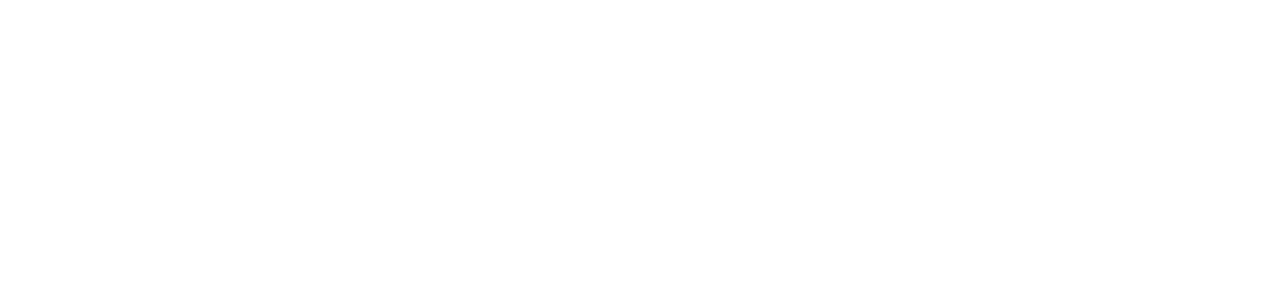
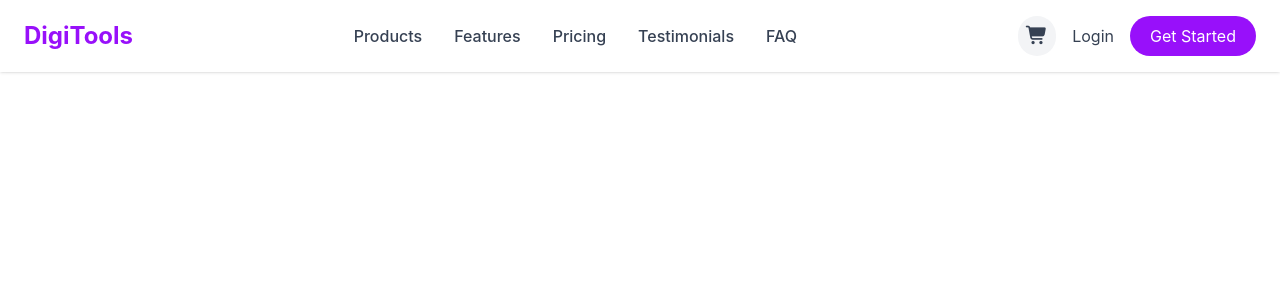
Before and after one commit to ShahariyaCore/assignment-6, a React (Vite) app: page / in a window 1280 px wide. Shown: the top 300 px of the page. Built offline with nearby package versions, Linux system fonts and the light colour scheme.

Commit message:
feat: add responsive navbar, pricing and CTA sections

```diff
--- a/index.html
+++ b/index.html
@@ -1,10 +1,11 @@
 <!doctype html>
-<html lang="en">
+<html lang="en" data-theme="light">
   <head>
     <meta charset="UTF-8" />
     <link rel="icon" type="image/svg+xml" href="/favicon.svg" />
     <meta name="viewport" content="width=device-width, initial-scale=1.0" />
     <title>react-fisrt-project1</title>
+    <link rel="stylesheet" href="https://cdnjs.cloudflare.com/ajax/libs/font-awesome/7.0.1/css/all.min.css" integrity="sha512-2SwdPD6INVrV/lHTZbO2nodKhrnDdJK9/kg2XD1r9uGqPo1cUbujc+IYdlYdEErWNu69gVcYgdxlmVmzTWnetw==" crossorigin="anonymous" referrerpolicy="no-referrer" />
   </head>
   <body>
     <div id="root"></div>
--- a/package.json
+++ b/package.json
@@ -10,6 +10,11 @@
     "preview": "vite preview"
   },
   "dependencies": {
+    "@fortawesome/fontawesome-svg-core": "^7.2.0",
+    "@fortawesome/free-brands-svg-icons": "^7.2.0",
+    "@fortawesome/free-regular-svg-icons": "^7.2.0",
+    "@fortawesome/free-solid-svg-icons": "^7.2.0",
+    "@fortawesome/react-fontawesome": "^3.3.0",
     "@tailwindcss/vite": "^4.2.2",
     "react": "^19.2.4",
     "react-dom": "^19.2.4",
--- a/src/App.jsx
+++ b/src/App.jsx
@@ -1,10 +1,10 @@
 
-
+import NavBar from './component/NavBar'
 
 function App() {
   return (
     <>
-
+     <NavBar />
     </>
   )
 }
--- /dev/null
+++ b/src/component/NavBar.jsx
@@ -0,0 +1,85 @@
+import { useState } from "react";
+
+const Navbar = () => {
+  const [open, setOpen] = useState(false);
+
+  return (
+    <nav className="bg-white/80 backdrop-blur-md shadow-sm px-6 py-4 sticky top-0 z-50">
+      <div className="max-w-7xl mx-auto flex items-center justify-between">
+
+        {/* Logo */}
+        <h1 className="text-2xl font-bold text-purple-600">
+          DigiTools
+        </h1>
+
+        {/* Desktop Menu */}
+        <ul className="hidden md:flex items-center gap-8 text-gray-700 font-medium">
+          <li className="hover:text-purple-600 cursor-pointer">Products</li>
+          <li className="hover:text-purple-600 cursor-pointer">Features</li>
+          <li className="hover:text-purple-600 cursor-pointer">Pricing</li>
+          <li className="hover:text-purple-600 cursor-pointer">Testimonials</li>
+          <li className="hover:text-purple-600 cursor-pointer">FAQ</li>
+        </ul>
+
+        {/* Desktop Right */}
+        <div className="hidden md:flex items-center gap-4">
+
+          {/* Cart Icon */}
+          <div className="relative p-2 rounded-full bg-gray-100 hover:bg-purple-100 cursor-pointer transition">
+            <i className="fa-solid fa-cart-shopping text-lg text-gray-700 hover:text-purple-600"></i>
+
+          </div>
+
+          {/* Login */}
+          <button className="text-gray-700 hover:text-purple-600">
+            Login
+          </button>
+
+          {/* CTA */}
+          <button className="bg-purple-600 text-white px-5 py-2 rounded-full hover:bg-purple-700 transition">
+            Get Started
+          </button>
+        </div>
+
+        {/* Mobile Menu Button */}
+        <button
+          className="md:hidden text-2xl text-gray-700"
+          onClick={() => setOpen(!open)}
+        >
+          <i className="fa-solid fa-bars"></i>
+        </button>
+      </div>
+
+      {/* Mobile Menu */}
+      {open && (
+        <div className="md:hidden mt-4 bg-white rounded-xl shadow-md p-6 space-y-4 text-center text-gray-700 font-medium">
+
+          <p className="hover:text-purple-600 cursor-pointer">Products</p>
+          <p className="hover:text-purple-600 cursor-pointer">Features</p>
+          <p className="hover:text-purple-600 cursor-pointer">Pricing</p>
+          <p className="hover:text-purple-600 cursor-pointer">Testimonials</p>
+          <p className="hover:text-purple-600 cursor-pointer">FAQ</p>
+
+          <div className="flex flex-col items-center gap-4 pt-4">
+
+            {/* Cart Icon Mobile */}
+            <div className="relative p-3 rounded-full bg-gray-100">
+              <i className="fa-solid fa-cart-shopping text-xl text-gray-700"></i>
+
+            </div>
+
+            <button className="text-gray-700 hover:text-purple-600">
+              Login
+            </button>
+
+            <button className="bg-purple-600 text-white px-6 py-2 rounded-full">
+              Get Started
+            </button>
+          </div>
+        </div>
+      )}
+    </nav>
+  );
+};
+
+export default Navbar;
```
Also changed, not shown: 1 other file (tests, documents, lock files or other folders).
